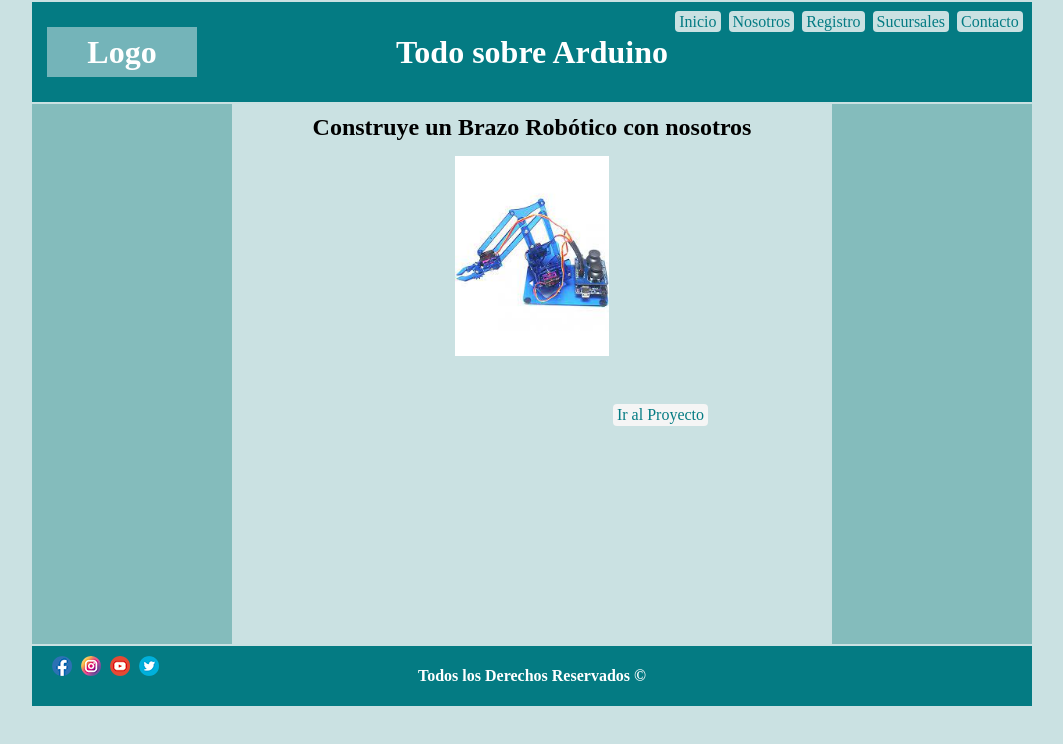
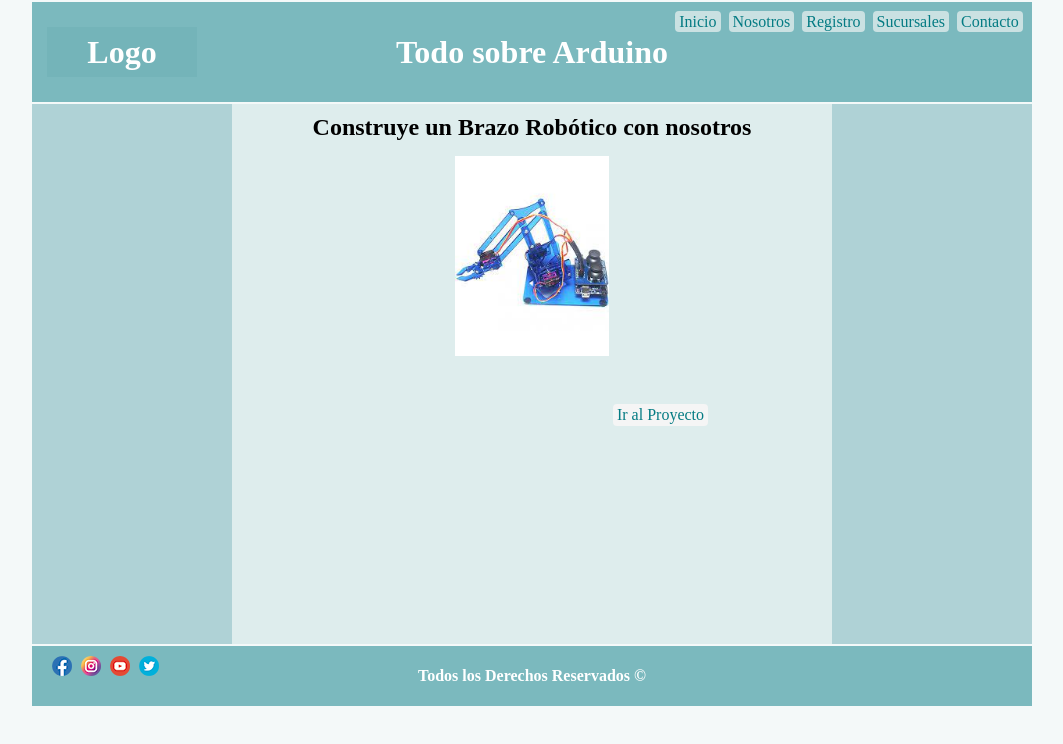
Before and after one commit to guenga1968/TP1, a plain HTML site: page index.html in a window 1280 px wide. Shown: the whole page, without its empty margins (108-1171 px from the left). Drawn offline with Linux system fonts and the light colour scheme.

Commit message:
rebajando color

```diff
--- a/css/estilo.css
+++ b/css/estilo.css
@@ -7,13 +7,13 @@
     text-decoration: none;
 }
 body {
-    background-color: #cae1e2;
+    background-color: rgba(202,225,226,.2);
 }
 header {
     position: relative;
     width: 1000px;
     height: 100px;
-    background-color:#047b83;
+    background-color: rgba(4,123,131,.5);
     margin: 2px auto;
     text-align: center;
     line-height: 100px;
@@ -57,7 +57,7 @@ article {
     left: 200px;
     width: 600px;
     height: 540px;
-    background: #cae1e2;
+    background: rgba(202,225,226,.5);
     text-align: center;
 }
 
@@ -126,7 +126,7 @@ aside#izq {
     left: 0px;
     width: 200px;
     height: 540px;
-    background: #84bcbc;
+    background: rgba(108,172,180,.5);
 }
 
 aside#der {
@@ -134,13 +134,13 @@ aside#der {
     right: 0;
     width: 200px;
     height: 540px;
-    background: #84bcbc;
+    background:rgba(108,172,180,.5);
 }
 footer {
     position: relative;
     width: 1000px;
     height: 60px;
-    background: #047b83;
+    background:rgba(4,123,131,.5);
     margin: 0px auto;
     text-align: center;
     line-height: 60px;
```
